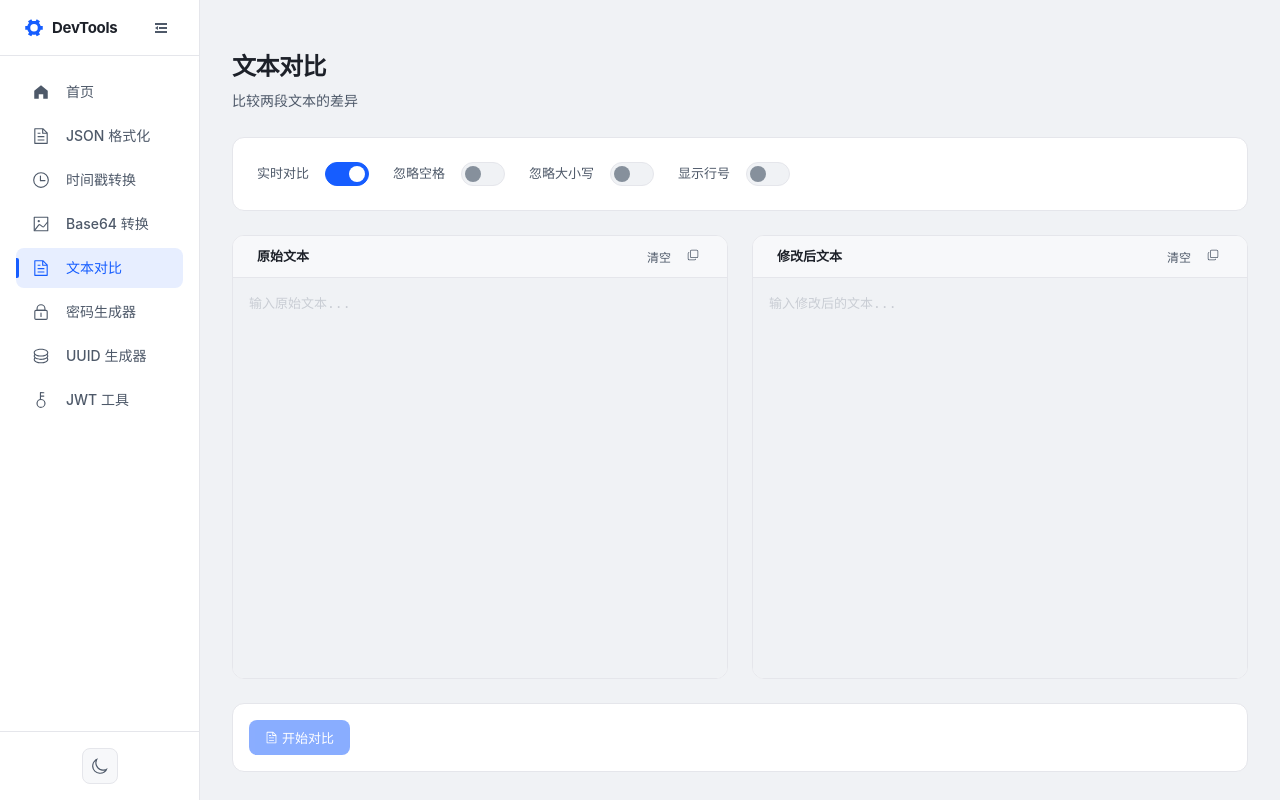
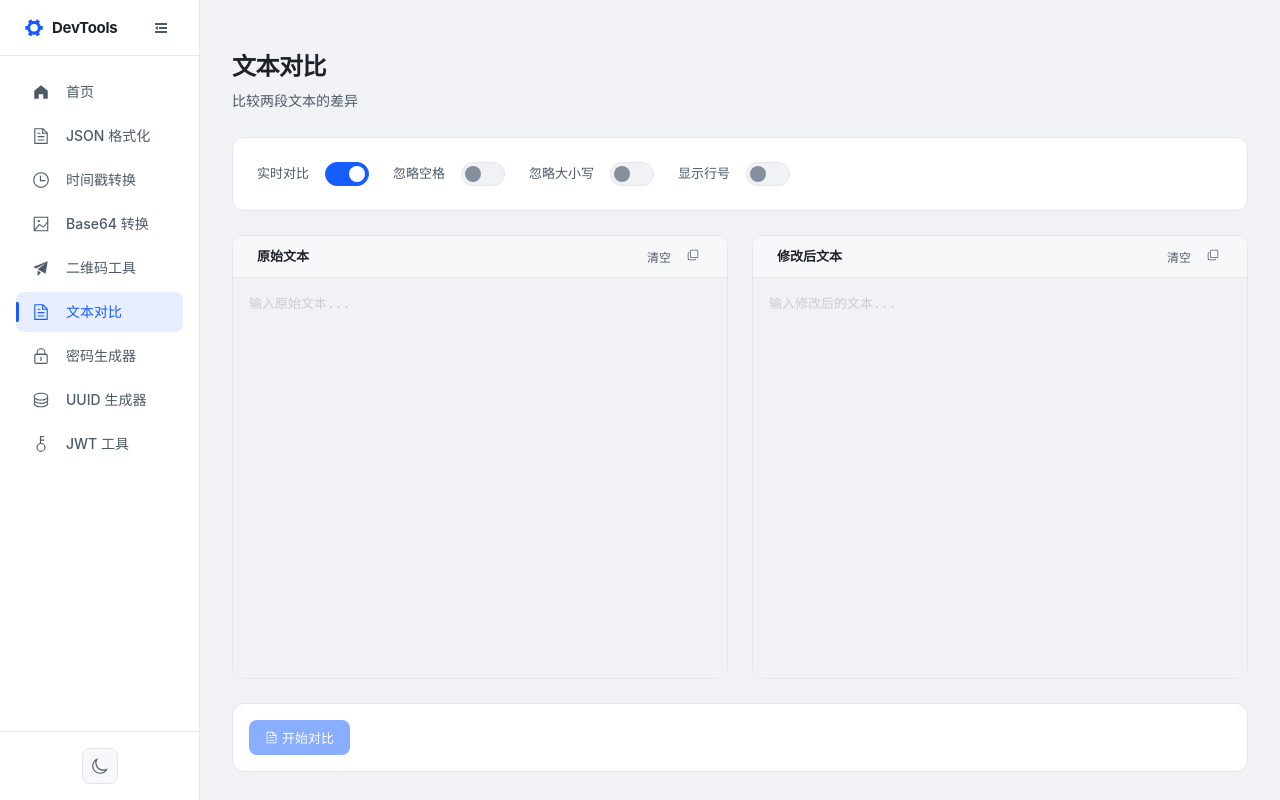
Before and after one commit to clxmm/c-tool, a Vue app: page /#/diff in a window 1280 px wide. Built offline with nearby package versions, Linux system fonts and the light colour scheme.

Commit message:
二维码导航

```diff
--- a/src/layouts/MainLayout.vue
+++ b/src/layouts/MainLayout.vue
@@ -84,6 +84,7 @@ import {
   Document,
   Clock,
   Picture,
+  Promotion,
   Moon,
   Sunny,
   Fold,
@@ -133,6 +134,7 @@ const menuRoutes: MenuRoute[] = [
   { name: 'JsonFormat', meta: { title: 'JSON 格式化', icon: Document } },
   { name: 'Timestamp', meta: { title: '时间戳转换', icon: Clock } },
   { name: 'Base64', meta: { title: 'Base64 转换', icon: Picture } },
+  { name: 'QRCode', meta: { title: '二维码工具', icon: Promotion } },
   { name: 'Diff', meta: { title: '文本对比', icon: Document } },
   { name: 'password', meta: { title: '密码生成器', icon: Lock } },
   { name: 'uuid', meta: { title: 'UUID 生成器', icon: Coin } },
```
